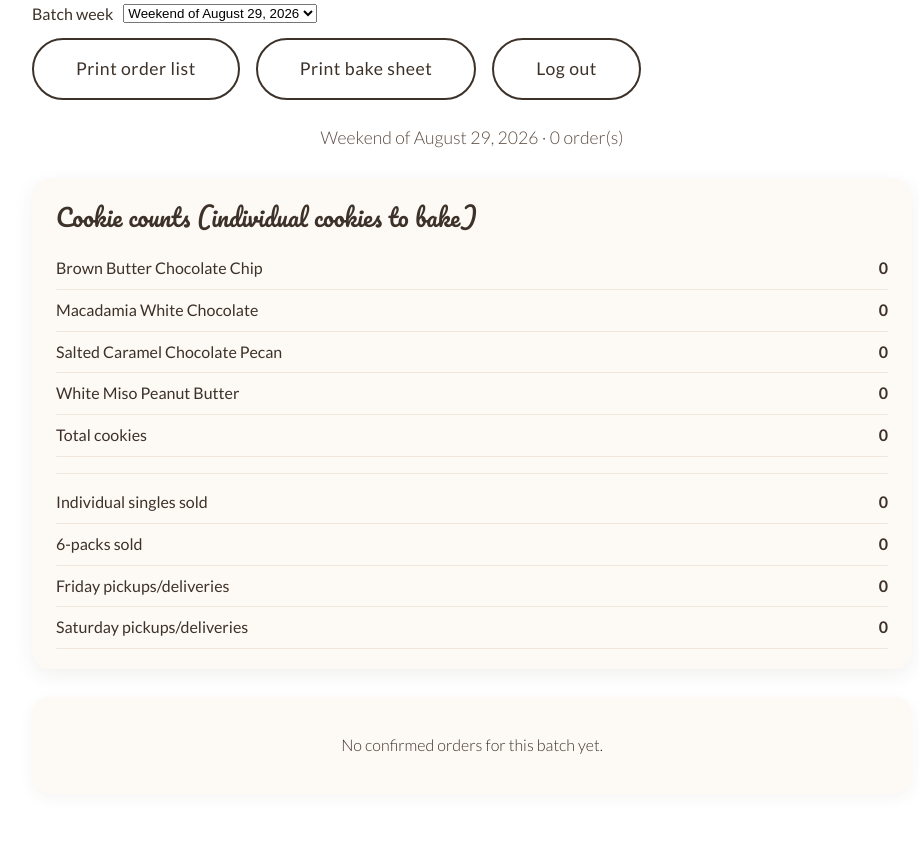
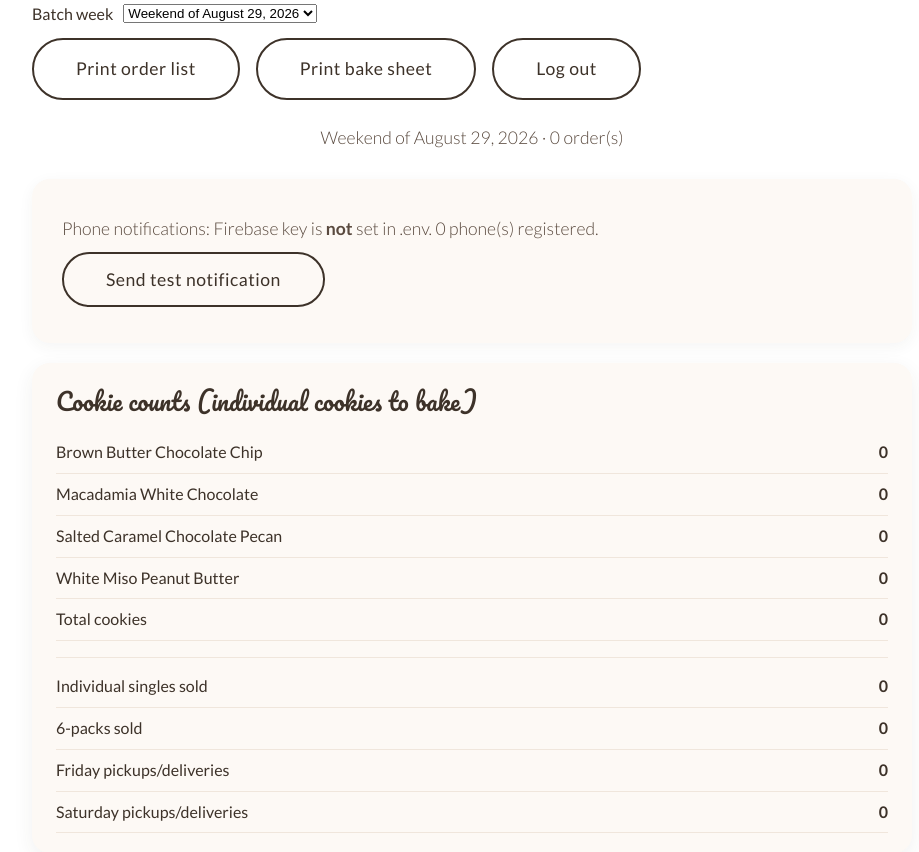
Before and after one commit to scratchcookiecottage-hub/scratch-cookie-cottage, a Flask app: page /admin in a window 1280 px wide. Shown: the part 231-1083 px from the top of the page, without its empty margins (168-1087 px from the left). Before the commit the page ends 985 px from the top, so only its background shows below. Run offline with Flask 3, Linux system fonts and the light colour scheme; the visitor is signed in with stand-in values (Sample User, id 1); data that the repository does not hold is empty.

Commit message:
Show push status in admin and allow a test notification

```diff
--- a/app.py
+++ b/app.py
@@ -25,11 +25,12 @@ from db import (
     init_db,
     list_batch_weeks,
     list_orders,
+    list_push_tokens,
     save_push_token,
     set_order_status,
     update_order_payment,
 )
-from notify import notify_new_order
+from notify import notify_new_order, send_admin_push
 from order_window import (
     batch_pickup_dates,
     batch_week_from_pickup_date,
@@ -587,7 +588,28 @@ def admin_dashboard():
         pickup_dates=pickup_dates,
         pickup_friday_orders=fri,
         pickup_saturday_orders=sat,
+        push_phone_count=len(list_push_tokens()),
+        firebase_ready=bool(Config.FIREBASE_CREDENTIALS),
     )
+
+
+@app.route("/admin/notify-test", methods=["POST"])
+@admin_required
+def admin_notify_test():
+    result = send_admin_push(
+        {
+            "order_number": "TEST",
+            "customer_name": "Test notification",
+            "customer_phone": "",
+            "customer_email": "",
+            "fulfillment": "pickup",
+            "pickup_date": "",
+            "items": [],
+            "total_cents": 0,
+        }
+    )
+    flash(result, "error" if "Sent" not in result else "ok")
+    return redirect(url_for("admin_dashboard", batch=request.form.get("batch")))
 
 
 @app.route("/admin/print/orders")
--- a/templates/admin/dashboard.html
+++ b/templates/admin/dashboard.html
@@ -25,6 +25,18 @@
   </div>
 
   <p class="lead">{{ batch_label }} · {{ orders|length }} order(s)</p>
+
+  <div class="panel" style="text-align:left; margin-bottom:20px;">
+    <p style="margin:0 0 10px;">
+      Phone notifications:
+      {% if firebase_ready %}Firebase key is set.{% else %}Firebase key is <strong>not</strong> set in .env.{% endif %}
+      {{ push_phone_count }} phone(s) registered.
+    </p>
+    <form method="post" action="{{ url_for('admin_notify_test') }}">
+      <input type="hidden" name="batch" value="{{ selected_batch }}">
+      <button type="submit" class="btn secondary">Send test notification</button>
+    </form>
+  </div>
 
   <div class="counts-box">
     <h2 style="text-align:left; font-size:1.5rem; margin-bottom:12px;">Cookie counts (individual cookies to bake)</h2>
```
Also changed, not shown: notify.py (+17 -8 lines), 1 other file.
